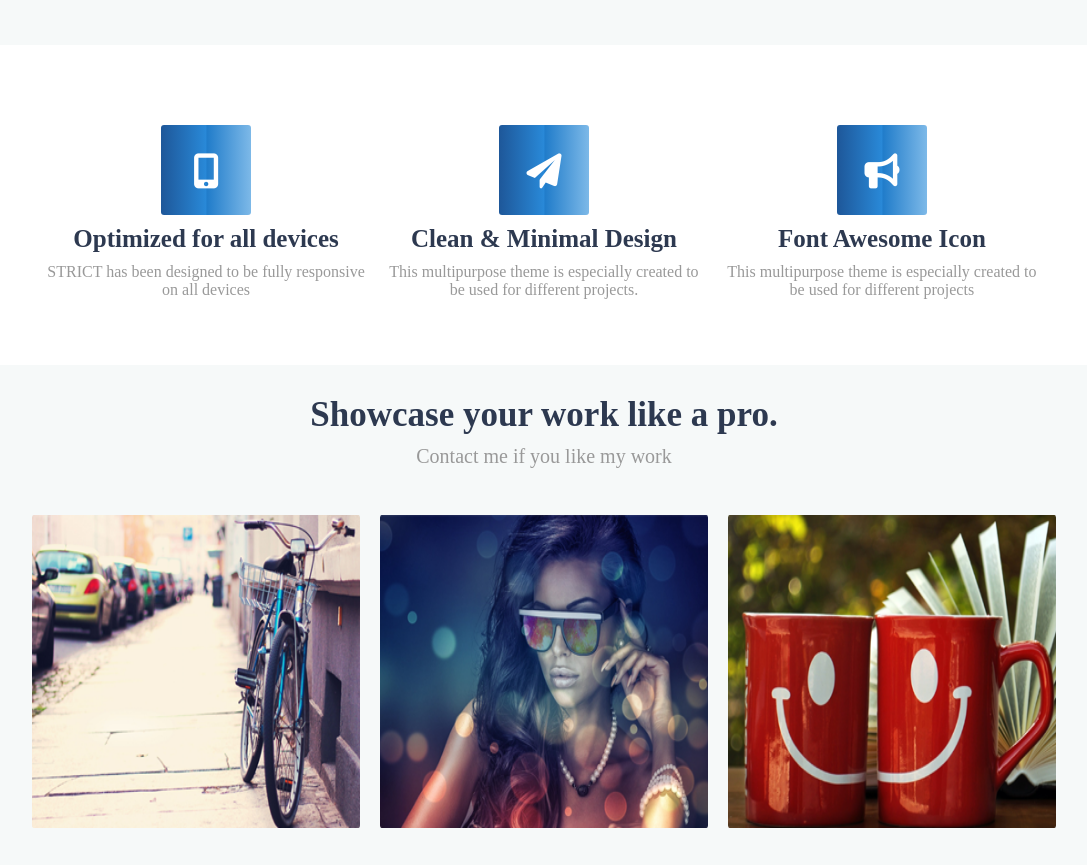
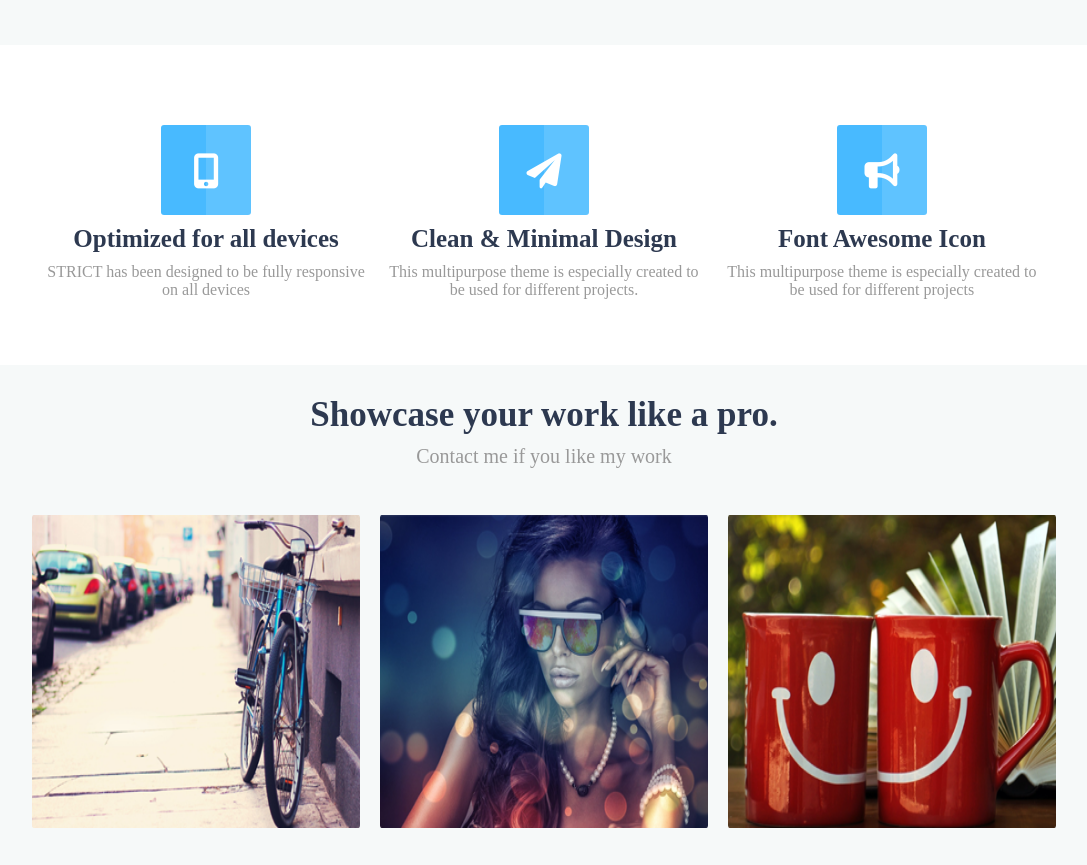
Before and after one commit to Shahadat707/Strict-Project, a plain HTML site: page index.html in a window 1280 px wide. Shown: the part 1000-1865 px from the top of the page, without its empty margins (96-1183 px from the left). Drawn offline with Linux system fonts and the light colour scheme.

Commit message:
Update style.css

```diff
--- a/Css/style.css
+++ b/Css/style.css
@@ -198,17 +198,13 @@ header {
     width: 90px;
 
     background-color:
-        /* Permalink - use to edit and share this gradient: https://colorzilla.com/gradient-editor/#1e5799+0,2989d8+50,207cca+51,7db9e8+100;202 */
-        background: #1e5799;
-    /* Old browsers */
-    background: -moz-linear-gradient(left, #1e5799 0%, #2989d8 50%, #207cca 51%, #7db9e8 100%);
-    /* FF3.6-15 */
-    background: -webkit-linear-gradient(left, #1e5799 0%, #2989d8 50%, #207cca 51%, #7db9e8 100%);
-    /* Chrome10-25,Safari5.1-6 */
-    background: linear-gradient(to right, #1e5799 0%, #2989d8 50%, #207cca 51%, #7db9e8 100%);
-    /* W3C, IE10+, FF16+, Chrome26+, Opera12+, Safari7+ */
-    filter: progid:DXImageTransform.Microsoft.gradient(startColorstr='#1e5799', endColorstr='#7db9e8', GradientType=1);
-    /* IE6-9 */
+        /* Permalink - use to edit and share this gradient: https://colorzilla.com/gradient-editor/#48baff+0,48baff+50,5fc3ff+50,5fc3ff+50,5fc3ff+100 */
+background: #48baff; /* Old browsers */
+background: -moz-linear-gradient(left,  #48baff 0%, #48baff 50%, #5fc3ff 50%, #5fc3ff 50%, #5fc3ff 100%); /* FF3.6-15 */
+background: -webkit-linear-gradient(left,  #48baff 0%,#48baff 50%,#5fc3ff 50%,#5fc3ff 50%,#5fc3ff 100%); /* Chrome10-25,Safari5.1-6 */
+background: linear-gradient(to right,  #48baff 0%,#48baff 50%,#5fc3ff 50%,#5fc3ff 50%,#5fc3ff 100%); /* W3C, IE10+, FF16+, Chrome26+, Opera12+, Safari7+ */
+filter: progid:DXImageTransform.Microsoft.gradient( startColorstr='#48baff', endColorstr='#5fc3ff',GradientType=1 ); /* IE6-9 */
+
 
 
     font-size: 35px;
```
